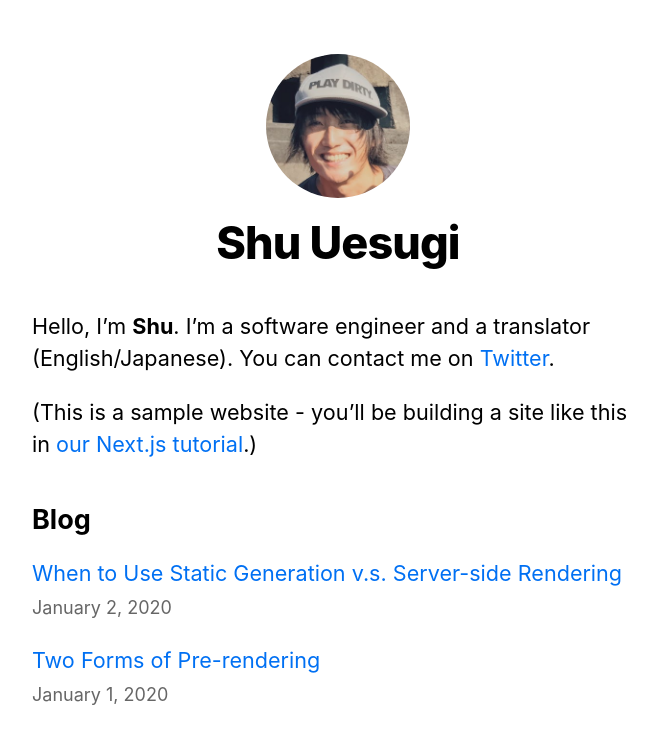
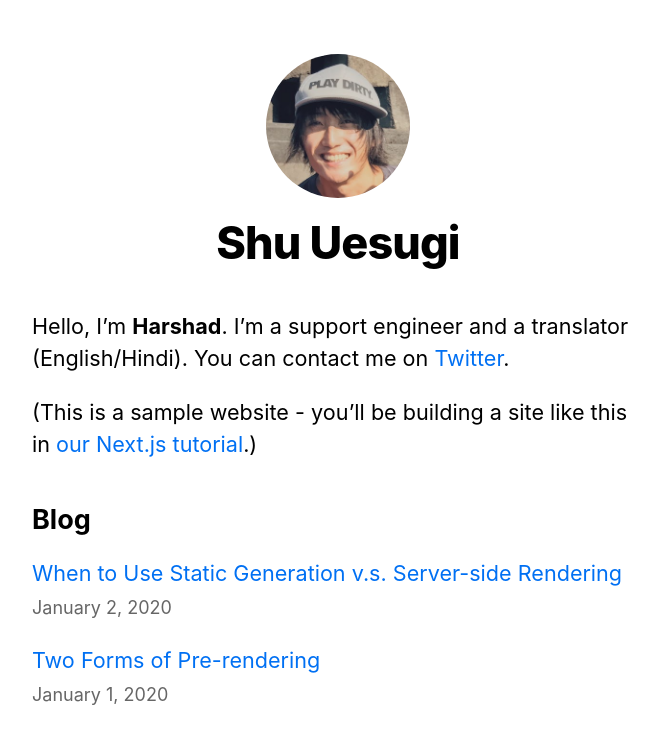
Before and after one commit to bornforlamp/vercel-harshad, a Next.js app: page / in a window 1280 px wide. Shown: the top 744 px of the page, without its empty margins (302-959 px from the left). Built offline with nearby package versions, Linux system fonts and the light colour scheme.

Commit message:
Update index.js

```diff
--- a/pages/index.js
+++ b/pages/index.js
@@ -13,9 +13,9 @@ export default function Home({ allPostsData }) {
       </Head>
       <section className={utilStyles.headingMd}>
         <p>
-          Hello, I’m <strong>Shu</strong>. I’m a software engineer and a
-          translator (English/Japanese). You can contact me on{' '}
-          <a href="https://twitter.com/chibicode">Twitter</a>.
+          Hello, I’m <strong>Harshad</strong>. I’m a support engineer and a
+          translator (English/Hindi). You can contact me on{' '}
+          <a href="https://twitter.com/harshadmane">Twitter</a>.
         </p>
         <p>
           (This is a sample website - you’ll be building a site like this in{' '}
```
